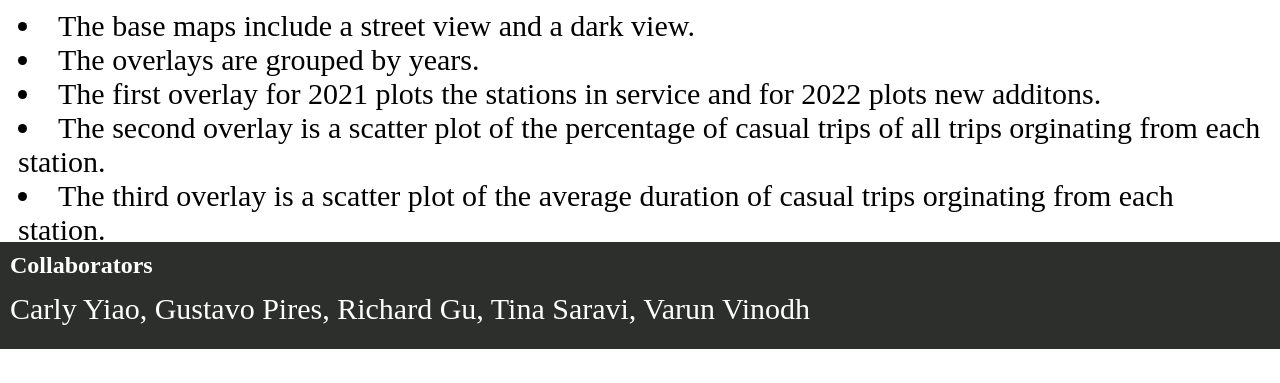
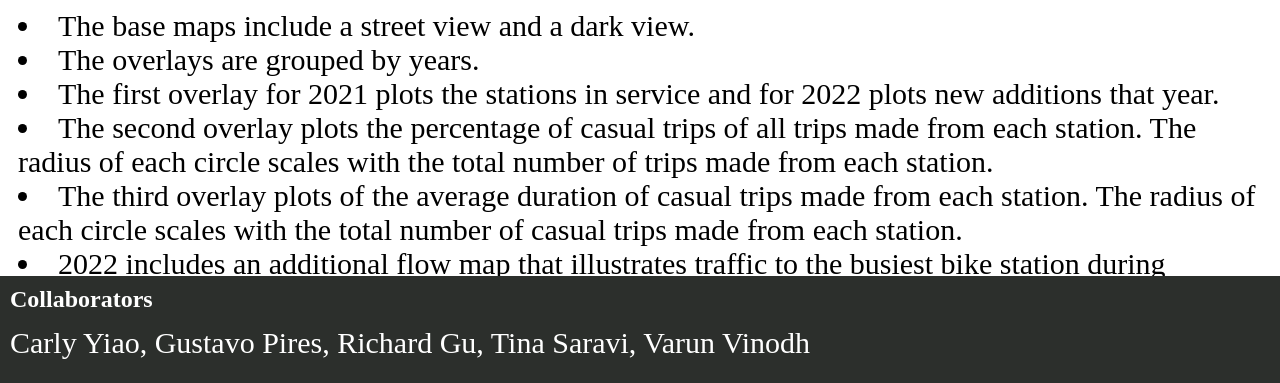
Before and after one commit to skullfort/bst-demo, a plain HTML site: page index.html in a window 1280 px wide. Shown: the part 638-1021 px from the top of the page. Before the commit the page ends 987 px from the top, so only its background shows below. Drawn offline with Linux system fonts and the light colour scheme.

Commit message:
Update index.html

```diff
--- a/index.html
+++ b/index.html
@@ -129,10 +129,10 @@
     </ul>
       <li style="font-size: 30px;">The base maps include a street view and a dark view.</li>
       <li style="font-size: 30px;">The overlays are grouped by years.</li>
-      <li style="font-size: 30px;">The first overlay for 2021 plots the stations in service and for 2022 plots new additons.</li>
-      <li style="font-size: 30px;">The second overlay is a scatter plot of the percentage of casual trips of all trips orginating from each station.</li>
-      <li style="font-size: 30px;">The third overlay is a scatter plot of the average duration of casual trips orginating from each station.</li>
-      <li style="font-size: 30px;">2022 includes a flow map that illustrates traffic to the busiest bike station during morning rush hour.</li>
+      <li style="font-size: 30px;">The first overlay for 2021 plots the stations in service and for 2022 plots new additions that year.</li>
+      <li style="font-size: 30px;">The second overlay plots the percentage of casual trips of all trips made from each station. The radius of each circle scales with the total number of trips made from each station.</li>
+      <li style="font-size: 30px;">The third overlay plots of the average duration of casual trips made from each station. The radius of each circle scales with the total number of casual trips made from each station.</li>
+      <li style="font-size: 30px;">2022 includes an additional flow map that illustrates traffic to the busiest bike station during morning rush hour.</li>
     </ul>
   </div>
   <div class="tab-content" id="analysis"></div>
```
